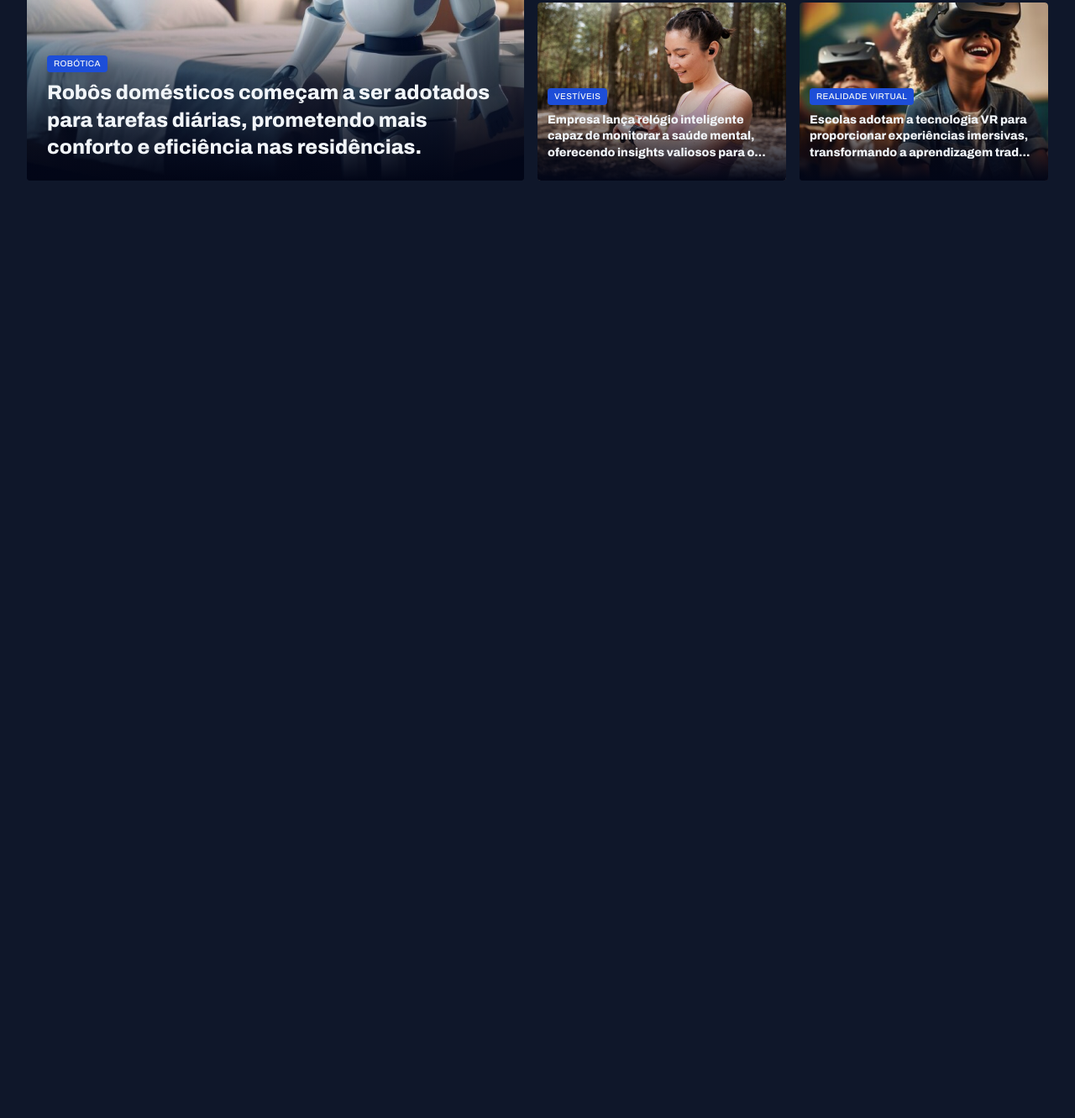
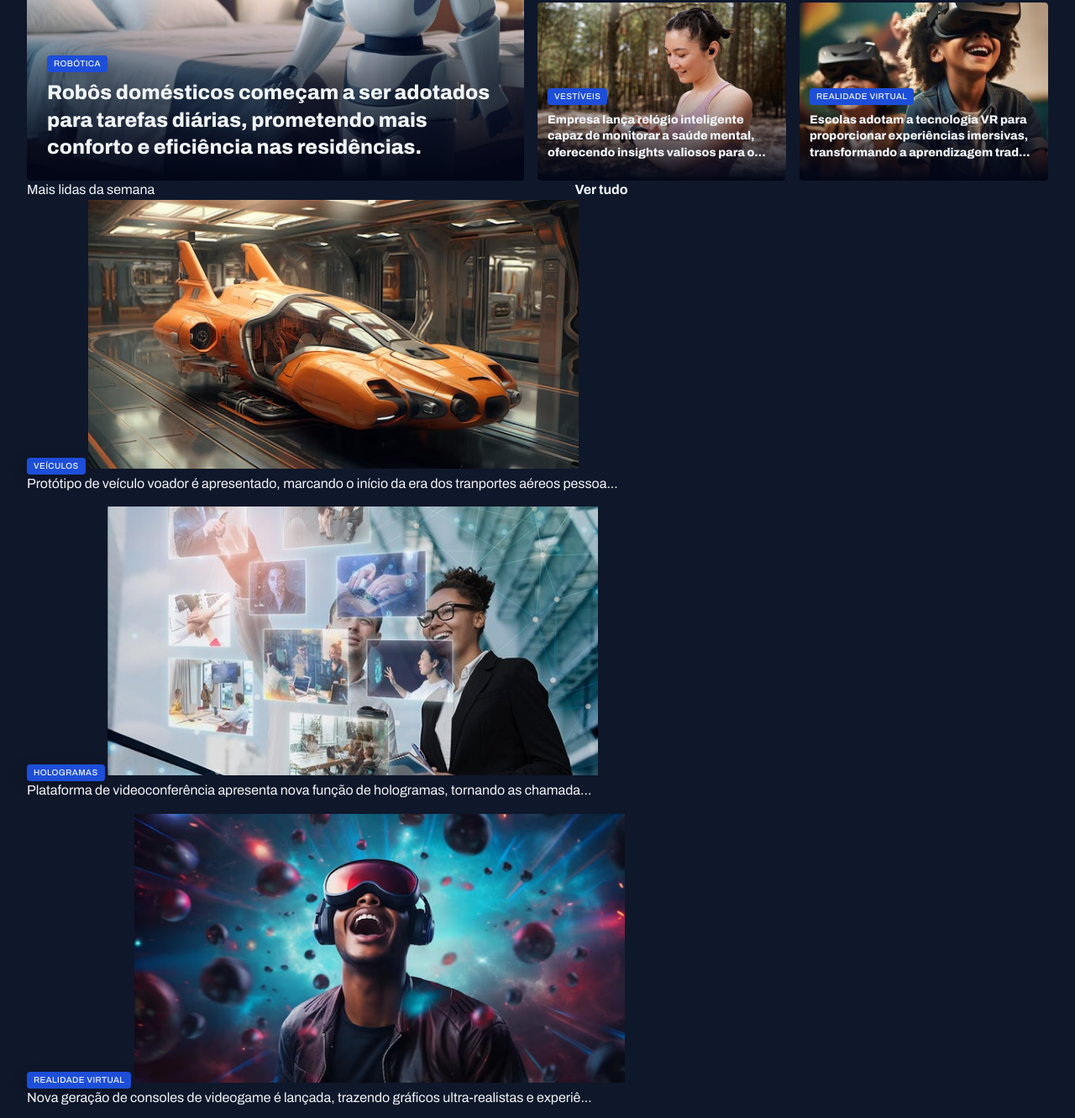
Before and after one commit to HigorDuarte/projeto-portal-noticias, a plain HTML site: page index.html in a window 1280 px wide. Shown: the part 389-1720 px from the top of the page at 84% size. Before the commit the page ends 800 px from the top, so only its background shows below. Drawn offline with Linux system fonts and the light colour scheme.

Commit message:
estruturando a seção mais lidas da semana

```diff
--- a/index.html
+++ b/index.html
@@ -93,6 +93,45 @@
         </figure>
       </div>
     </section>
+    <section id="weekly">
+      <header class="grid grid-flow-col">
+        <h3>Mais lidas da semana</h3>
+        <a href="#" class="grid grid-flow-col">
+          <strong>Ver tudo</strong>
+        </a>
+      </header>
+
+      <div class="grid gap-16">
+        <figure>
+          <span class="content-tag">veículos</span>
+          <img src="assets/images/Image 06.png" alt="">
+          <p>Protótipo de veículo voador é apresentado, marcando o início da era dos tranportes aéreos pessoa...</p>
+        </figure>
+
+        <figure>
+          <span class="content-tag">hologramas</span>
+          <img src="assets/images/Image 07.png" alt="">
+          <p>
+            Plataforma de videoconferência apresenta nova função de hologramas, tornando as chamada...
+          </p>
+        </figure>
+
+        <figure>
+          <span class="content-tag">realidade virtual</span>
+          <img src="assets/images/Image 08.png" alt="">
+          <p>
+            Nova geração de consoles de videogame é lançada, trazendo gráficos ultra-realistas e experiê...
+          </p>
+        </figure>
+
+        <figure>
+          <span class="content-tag">internet</span>
+          <img src="assets/images/Image 09.png" alt="">
+          <p>Protótipo de veículo voador é apresentado, marcando o início da era dos tranportes aéreos pessoa...</p>
+        </figure>
+
+      </div>
+    </section>
   </main>
 </body>
 </html>
```
